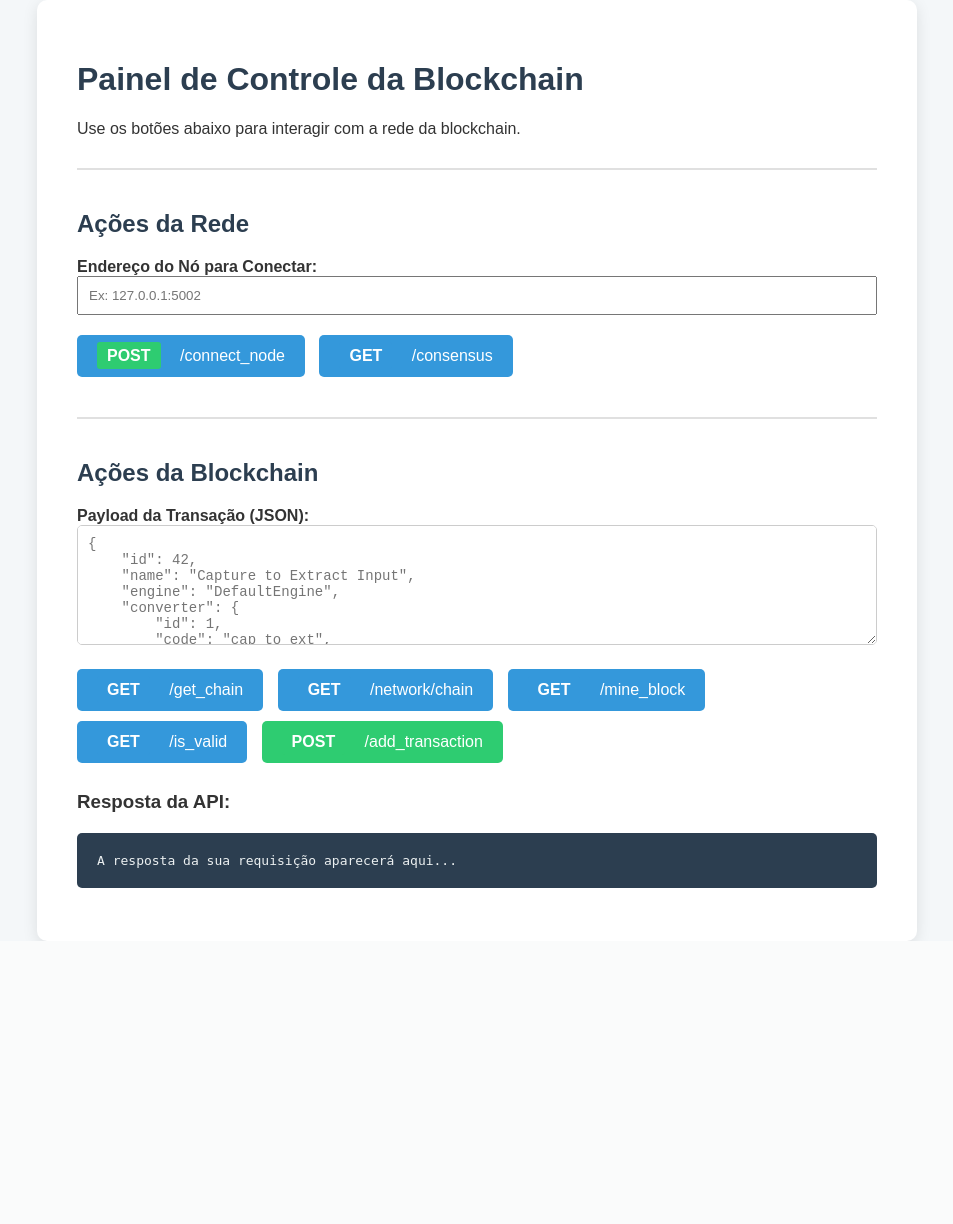
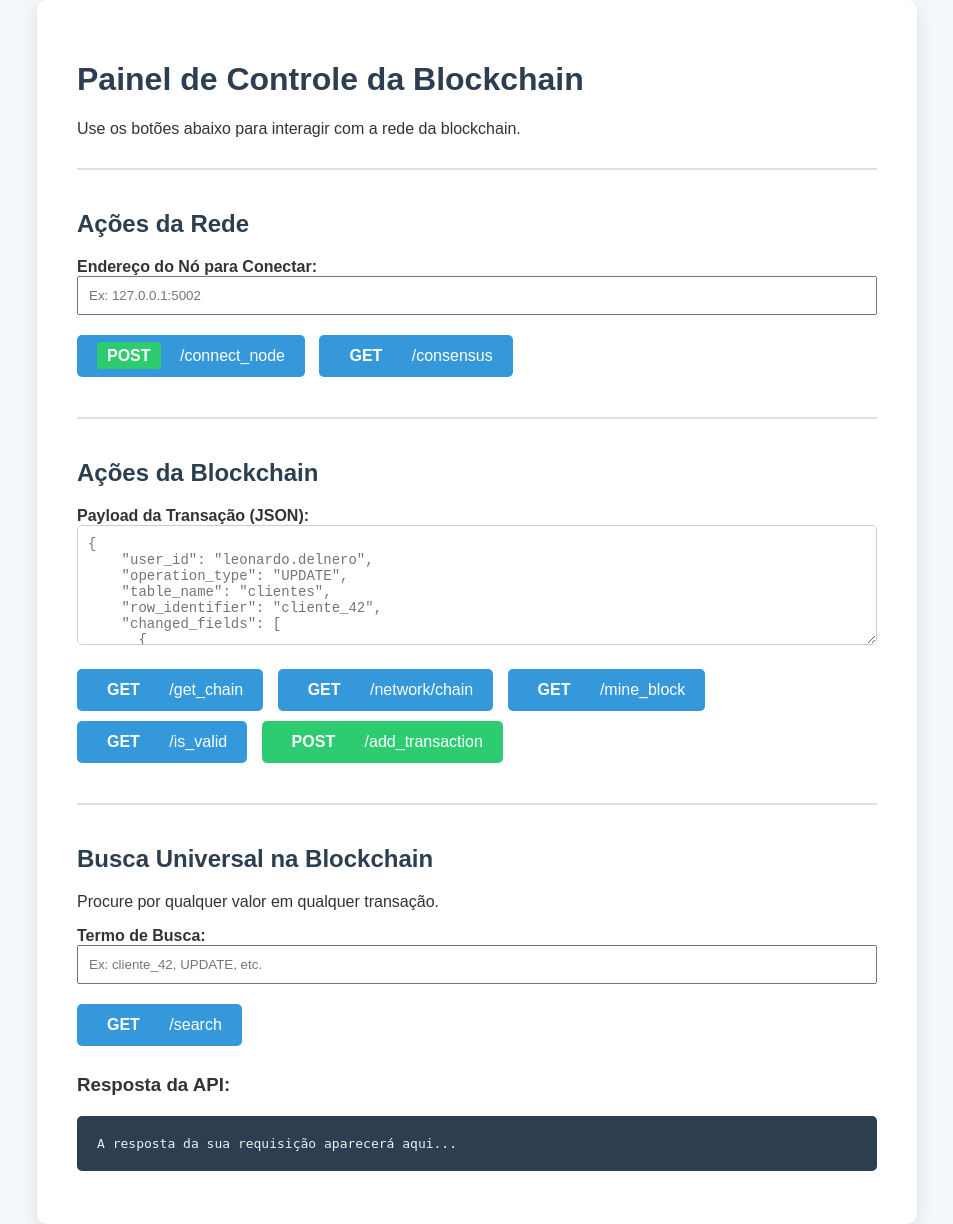
Before and after one commit to leonardo-del-nero/blockchain_ticket, a Flask app: page / in a window 1280 px wide. Shown: the whole page, without its empty margins (163-1116 px from the left). Before the commit the page ends 941 px from the top, so only its background shows below. Run offline with Flask 3, Linux system fonts and the light colour scheme.

Commit message:
keyword search UI

```diff
--- a/templates/index.html
+++ b/templates/index.html
@@ -29,14 +29,16 @@
 
             <label for="json-input"><strong>Payload da Transação (JSON):</strong></label>
             <textarea id="json-input" placeholder='{
-    "id": 42,
-    "name": "Capture to Extract Input",
-    "engine": "DefaultEngine",
-    "converter": {
-        "id": 1,
-        "code": "cap_to_ext",
-        "name": "Capture to Extract Input"
-    }
+    "user_id": "leonardo.delnero",
+    "operation_type": "UPDATE",
+    "table_name": "clientes",
+    "row_identifier": "cliente_42",
+    "changed_fields": [
+      {
+        "column_name": "email",
+        "new_value": "leo.delnero@exemplo.com"
+      }
+    ]
 }'></textarea>
 
             <div class="action-buttons">
@@ -46,10 +48,21 @@
                 <button onclick="fetchAPI('/is_valid', 'GET')"><span class="method method-get">GET</span> /is_valid</button>
                 <button id="post-btn" onclick="addTransaction()"><span class="method method-post">POST</span> /add_transaction</button>
             </div>
+        </div>
 
-            <h3>Resposta da API:</h3>
-            <pre id="api-response">A resposta da sua requisição aparecerá aqui...</pre>
+        <div class="interaction-section">
+            <h2>Busca Universal na Blockchain</h2>
+            <p>Procure por qualquer valor em qualquer transação.</p>
+
+            <label for="search-input"><strong>Termo de Busca:</strong></label>
+            <input type="text" id="search-input" placeholder="Ex: cliente_42, UPDATE, etc." style="width: 100%; padding: 10px; box-sizing: border-box; margin-bottom: 20px;">
+
+            <div class="action-buttons">
+                <button onclick="searchBlockchain()"><span class="method method-get">GET</span> /search</button>
+            </div>
         </div>
+        <h3>Resposta da API:</h3>
+        <pre id="api-response">A resposta da sua requisição aparecerá aqui...</pre>
     </div>
 
 
```
